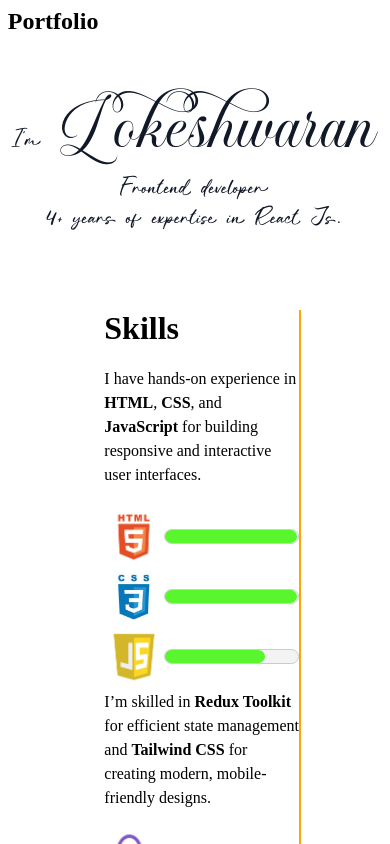
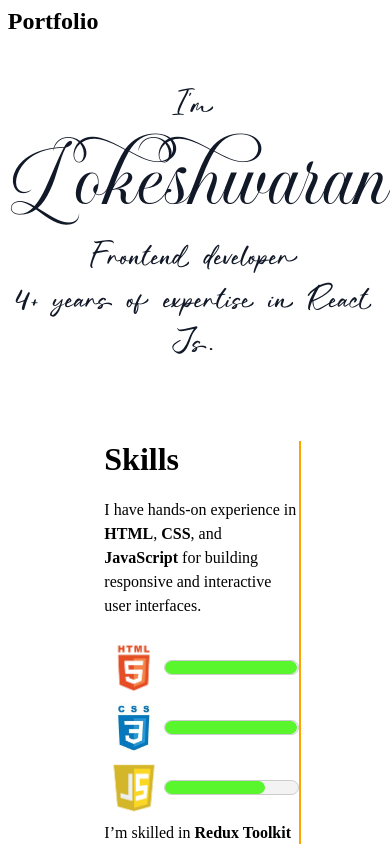
Before and after one commit to Lokeshwaran-V/my-portfolio, a React (Vite) app: page / in a window 390 px wide. Shown: the top 844 px of the page. Built offline with nearby package versions, Linux system fonts and the light colour scheme.

Commit message:
About.jsx change

```diff
--- a/src/styles/About.css
+++ b/src/styles/About.css
@@ -91,10 +91,10 @@
     flex-direction: column;
   }
   .about__text {
-    font-size: 25px;
+    font-size: 35px;
     text-align: center;
   }
   .about__name {
-    font-size: 75px;
+    font-size: 90px;
   }
 }
```
